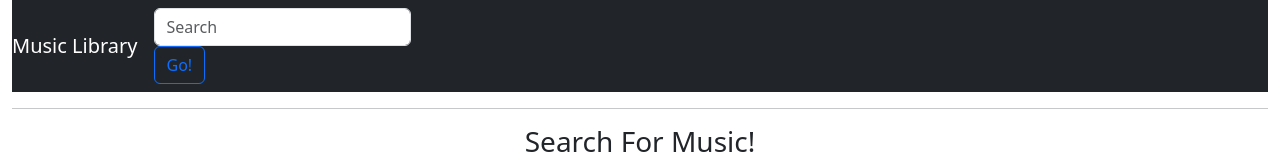
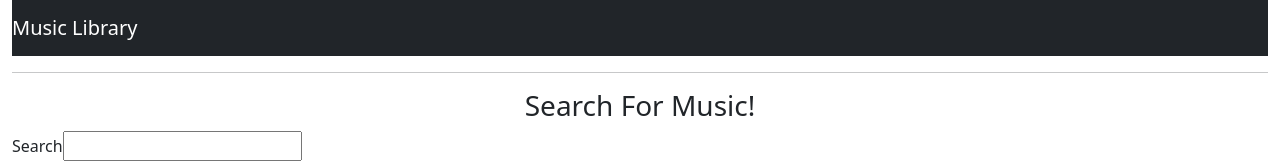
Before and after one commit to allythiel/musicLibrary, a React (Create React App) app in the folder music_library/: page / in a window 1280 px wide. Shown: the top 163 px of the page. Built offline with nearby package versions, Linux system fonts and the light colour scheme; no server answers.

Commit message:
Remove Search Bar from Nav Bar

```diff
--- a/music_library/src/Components/NavigationBar/navigationBar.jsx
+++ b/music_library/src/Components/NavigationBar/navigationBar.jsx
@@ -1,8 +1,5 @@
 import React from 'react';
 import Navbar from 'react-bootstrap/Navbar';
-import Form from 'react-bootstrap/Form';
-import FormControl from 'react-bootstrap/FormControl';
-import Button from 'react-bootstrap/Button';
 import Nav from 'react-bootstrap/Nav';
 
 
@@ -13,10 +10,6 @@
             <Navbar.Brand href="#home">Music Library</Navbar.Brand>
             <Nav className="mr-auto">
             </Nav>
-            <Form inline>
-            <FormControl type="text" placeholder="Search" className="mr-sm-1" />
-            <Button variant="outline-primary">Go!</Button>
-            </Form>
         </Navbar>
         </>
     )};
```
